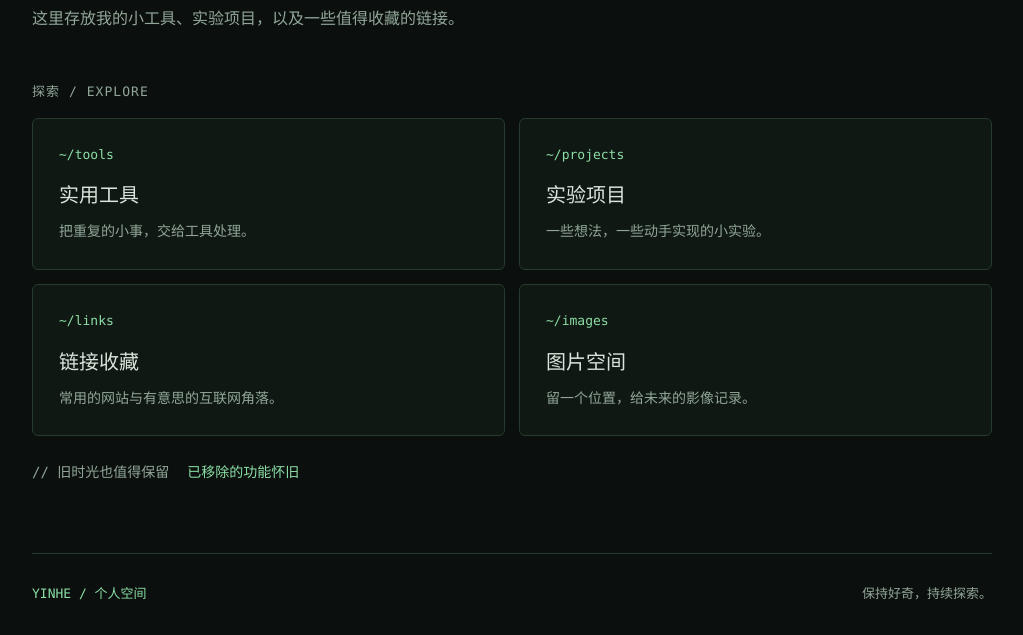
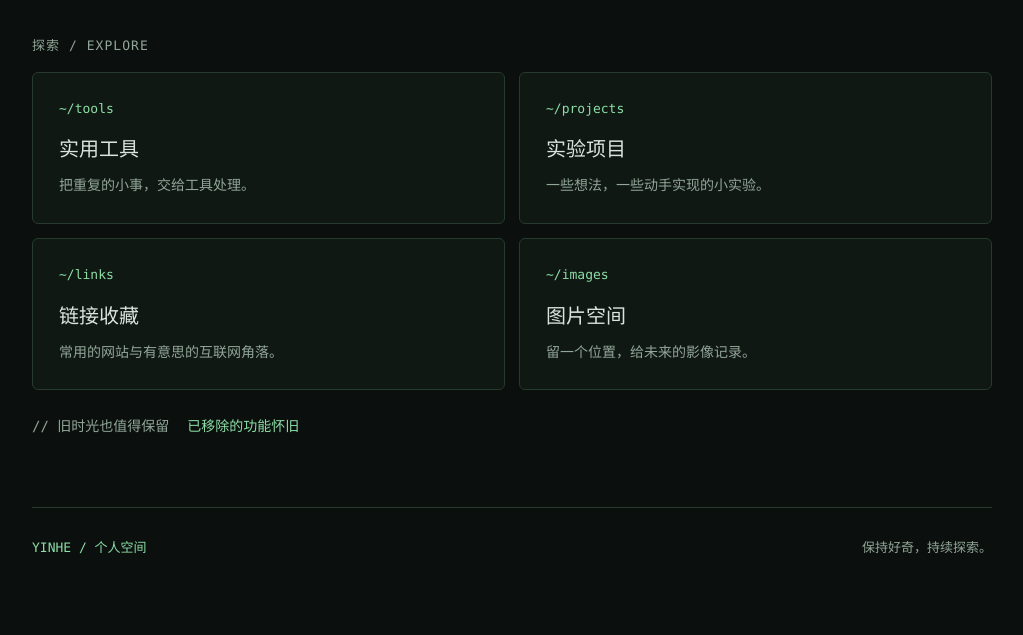
Before and after one commit to yinhe2015/yinhe2015.github.io, a plain HTML site: page index.html in a window 1280 px wide. Shown: the part 282-917 px from the top of the page, without its empty margins (128-1151 px from the left). After the commit the page ends 871 px from the top, so only its background shows below. Drawn offline with Linux system fonts and the light colour scheme.

Commit message:
默认提交

```diff
--- a/index.html
+++ b/index.html
@@ -17,7 +17,7 @@
     <main>
         <p class="eyebrow">hello, world</p>
         <h1>你好，我是 Yinhe。<span class="cursor" aria-hidden="true"></span></h1>
-        <p class="intro">这里存放我的小工具、实验项目，以及一些值得收藏的链接。</p>
+        <!-- <p class="intro">这里存放我的小工具、实验项目，以及一些值得收藏的链接。</p> -->
         <p class="section-label">探索 / EXPLORE</p>
         <div class="grid">
             <a class="card" href="tools/index.html"><span class="card-code">~/tools</span><h2>实用工具</h2><p>把重复的小事，交给工具处理。</p></a>
```
